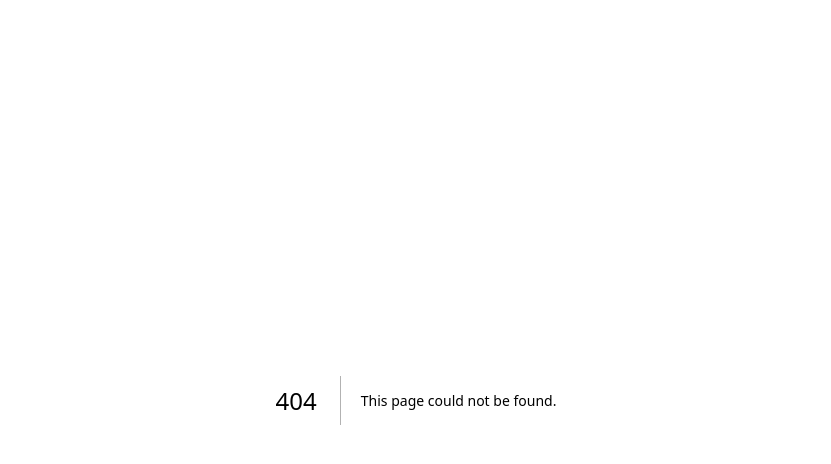
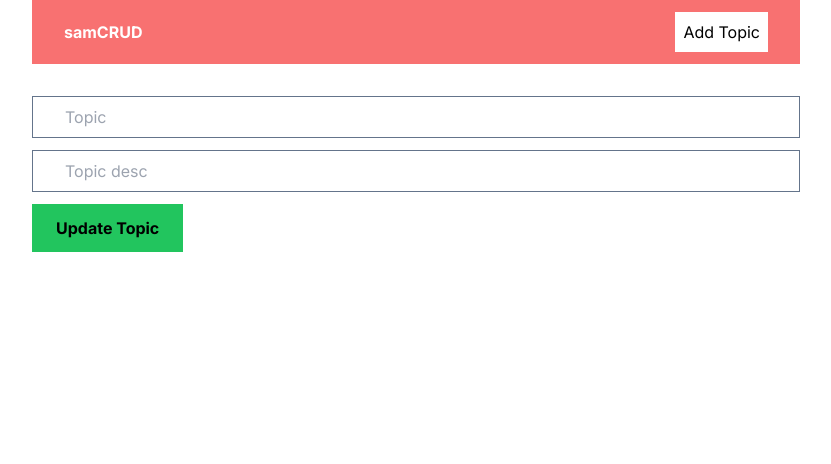
Before and after one commit to simrin3308/mongoDb, a Next.js app: page /editTopic/123 in a window 1280 px wide. Before the commit this address had no page. Shown: the top 464 px of the page, without its empty margins (224-1055 px from the left). Built offline with nearby package versions, Linux system fonts and the light colour scheme.

Commit message:
ui complete

```diff
--- /dev/null
+++ b/app/addTopic/page.jsx
@@ -0,0 +1,21 @@
+import React from "react";
+
+const page = () => {
+  return (
+    <form className="flex flex-col gap-3">
+      <input
+        type="text"
+        placeholder="Topic"
+        className="border border-slate-500 px-8 py-2"
+      />
+      <input
+        type="text"
+        placeholder="Topic desc"
+        className="border border-slate-500 px-8 py-2"
+      />
+      <button className="bg-green-500 font-bold px-6 py-3 w-fit"> Add Topic</button>
+    </form>
+  );
+};
+
+export default page;
--- /dev/null
+++ b/app/editTopic/[id]/page.jsx
@@ -0,0 +1,8 @@
+import EditTopicForm from "@/components/EditTopicForm";
+import React from "react";
+
+const EditTopic = () => {
+  return <EditTopicForm />
+};
+
+export default EditTopic;
--- a/app/globals.css
+++ b/app/globals.css
@@ -1,27 +1,3 @@
 @tailwind base;
 @tailwind components;
 @tailwind utilities;
-
-:root {
-  --foreground-rgb: 0, 0, 0;
-  --background-start-rgb: 214, 219, 220;
-  --background-end-rgb: 255, 255, 255;
-}
-
-@media (prefers-color-scheme: dark) {
-  :root {
-    --foreground-rgb: 255, 255, 255;
-    --background-start-rgb: 0, 0, 0;
-    --background-end-rgb: 0, 0, 0;
-  }
-}
-
-body {
-  color: rgb(var(--foreground-rgb));
-  background: linear-gradient(
-      to bottom,
-      transparent,
-      rgb(var(--background-end-rgb))
-    )
-    rgb(var(--background-start-rgb));
-}
--- a/app/layout.js
+++ b/app/layout.js
@@ -1,3 +1,4 @@
+import Navbar from '@/components/Navbar'
 import './globals.css'
 import { Inter } from 'next/font/google'
 
@@ -11,7 +12,16 @@
 export default function RootLayout({ children }) {
   return (
     <html lang="en">
-      <body className={inter.className}>{children}</body>
+      <body className={inter.className}>
+        <div className='max-w-3xl mx-auto'>
+          <Navbar />
+          <div className='mt-8'>
+            {children}
+
+          </div>
+        </div>
+
+      </body>
     </html>
   )
 }
--- a/app/page.js
+++ /dev/null
@@ -1,113 +0,0 @@
-import Image from 'next/image'
-
-export default function Home() {
-  return (
-    <main className="flex min-h-screen flex-col items-center justify-between p-24">
-      <div className="z-10 w-full max-w-5xl items-center justify-between font-mono text-sm lg:flex">
-        <p className="fixed left-0 top-0 flex w-full justify-center border-b border-gray-300 bg-gradient-to-b from-zinc-200 pb-6 pt-8 backdrop-blur-2xl dark:border-neutral-800 dark:bg-zinc-800/30 dark:from-inherit lg:static lg:w-auto  lg:rounded-xl lg:border lg:bg-gray-200 lg:p-4 lg:dark:bg-zinc-800/30">
-          Get started by editing&nbsp;
-          <code className="font-mono font-bold">app/page.js</code>
-        </p>
-        <div className="fixed bottom-0 left-0 flex h-48 w-full items-end justify-center bg-gradient-to-t from-white via-white dark:from-black dark:via-black lg:static lg:h-auto lg:w-auto lg:bg-none">
-          <a
-            className="pointer-events-none flex place-items-center gap-2 p-8 lg:pointer-events-auto lg:p-0"
-            href="https://vercel.com?utm_source=create-next-app&utm_medium=appdir-template&utm_campaign=create-next-app"
-            target="_blank"
-            rel="noopener noreferrer"
-          >
-            By{' '}
-            <Image
-              src="/vercel.svg"
-              alt="Vercel Logo"
-              className="dark:invert"
-              width={100}
-              height={24}
-              priority
-            />
-          </a>
-        </div>
-      </div>
-
-      <div className="relative flex place-items-center before:absolute before:h-[300px] before:w-[480px] before:-translate-x-1/2 before:rounded-full before:bg-gradient-radial before:from-white before:to-transparent before:blur-2xl before:content-[''] after:absolute after:-z-20 after:h-[180px] after:w-[240px] after:translate-x-1/3 after:bg-gradient-conic after:from-sky-200 after:via-blue-200 after:blur-2xl after:content-[''] before:dark:bg-gradient-to-br before:dark:from-transparent before:dark:to-blue-700 before:dark:opacity-10 after:dark:from-sky-900 after:dark:via-[#0141ff] after:dark:opacity-40 before:lg:h-[360px]">
-        <Image
-          className="relative dark:drop-shadow-[0_0_0.3rem_#ffffff70] dark:invert"
-          src="/next.svg"
-          alt="Next.js Logo"
-          width={180}
-          height={37}
-          priority
-        />
-      </div>
-
-      <div className="mb-32 grid text-center lg:mb-0 lg:grid-cols-4 lg:text-left">
-        <a
-          href="https://nextjs.org/docs?utm_source=create-next-app&utm_medium=appdir-template&utm_campaign=create-next-app"
-          className="group rounded-lg border border-transparent px-5 py-4 transition-colors hover:border-gray-300 hover:bg-gray-100 hover:dark:border-neutral-700 hover:dark:bg-neutral-800/30"
-          target="_blank"
-          rel="noopener noreferrer"
-        >
-          <h2 className={`mb-3 text-2xl font-semibold`}>
-            Docs{' '}
-            <span className="inline-block transition-transform group-hover:translate-x-1 motion-reduce:transform-none">
-              -&gt;
-            </span>
-          </h2>
-          <p className={`m-0 max-w-[30ch] text-sm opacity-50`}>
-            Find in-depth information about Next.js features and API.
-          </p>
-        </a>
-
-        <a
-          href="https://nextjs.org/learn?utm_source=create-next-app&utm_medium=appdir-template-tw&utm_campaign=create-next-app"
-          className="group rounded-lg border border-transparent px-5 py-4 transition-colors hover:border-gray-300 hover:bg-gray-100 hover:dark:border-neutral-700 hover:dark:bg-neutral-800 hover:dark:bg-opacity-30"
-          target="_blank"
-          rel="noopener noreferrer"
-        >
-          <h2 className={`mb-3 text-2xl font-semibold`}>
-            Learn{' '}
-            <span className="inline-block transition-transform group-hover:translate-x-1 motion-reduce:transform-none">
-              -&gt;
-            </span>
-          </h2>
-          <p className={`m-0 max-w-[30ch] text-sm opacity-50`}>
-            Learn about Next.js in an interactive course with&nbsp;quizzes!
-          </p>
-        </a>
-
-        <a
-          href="https://vercel.com/templates?framework=next.js&utm_source=create-next-app&utm_medium=appdir-template&utm_campaign=create-next-app"
-          className="group rounded-lg border border-transparent px-5 py-4 transition-colors hover:border-gray-300 hover:bg-gray-100 hover:dark:border-neutral-700 hover:dark:bg-neutral-800/30"
-          target="_blank"
-          rel="noopener noreferrer"
-        >
-          <h2 className={`mb-3 text-2xl font-semibold`}>
-            Templates{' '}
-            <span className="inline-block transition-transform group-hover:translate-x-1 motion-reduce:transform-none">
-              -&gt;
-            </span>
-          </h2>
-          <p className={`m-0 max-w-[30ch] text-sm opacity-50`}>
-            Explore the Next.js 13 playground.
-          </p>
-        </a>
-
-        <a
-          href="https://vercel.com/new?utm_source=create-next-app&utm_medium=appdir-template&utm_campaign=create-next-app"
-          className="group rounded-lg border border-transparent px-5 py-4 transition-colors hover:border-gray-300 hover:bg-gray-100 hover:dark:border-neutral-700 hover:dark:bg-neutral-800/30"
-          target="_blank"
-          rel="noopener noreferrer"
-        >
-          <h2 className={`mb-3 text-2xl font-semibold`}>
-            Deploy{' '}
-            <span className="inline-block transition-transform group-hover:translate-x-1 motion-reduce:transform-none">
-              -&gt;
-            </span>
-          </h2>
-          <p className={`m-0 max-w-[30ch] text-sm opacity-50`}>
-            Instantly deploy your Next.js site to a shareable URL with Vercel.
-          </p>
-        </a>
-      </div>
-    </main>
-  )
-}
--- /dev/null
+++ b/app/page.jsx
@@ -0,0 +1,9 @@
+import TopicsList from '@/components/TopicsList'
+
+export default function Home() {
+  return (
+    <div>
+      <TopicsList />
+    </div>
+  )
+}
--- /dev/null
+++ b/components/EditTopicForm.jsx
@@ -0,0 +1,24 @@
+import React from "react";
+
+const EditTopicForm = () => {
+  return (
+    <form className="flex flex-col gap-3">
+      <input
+        type="text"
+        placeholder="Topic"
+        className="border border-slate-500 px-8 py-2"
+      />
+      <input
+        type="text"
+        placeholder="Topic desc"
+        className="border border-slate-500 px-8 py-2"
+      />
+      <button className="bg-green-500 font-bold px-6 py-3 w-fit">
+        {" "}
+        Update Topic
+      </button>
+    </form>
+  );
+};
+
+export default EditTopicForm;
--- /dev/null
+++ b/components/Navbar.jsx
@@ -0,0 +1,17 @@
+import Link from "next/link";
+import React from "react";
+
+const Navbar = () => {
+    return (
+        <nav className="flex justify-between items-center bg-red-400 px-8 py-3">
+            <Link className="text-white font-bold" href="/">
+                samCRUD
+            </Link>
+            <Link className="bg-white p-2" href="/addTopic">
+                Add Topic
+            </Link>
+        </nav>
+    )
+};
+
+export default Navbar;
--- /dev/null
+++ b/components/RemoveBtn.jsx
@@ -0,0 +1,7 @@
+import React from "react";
+
+const RemoveBtn = () => {
+  return <button className="bg-red-500 px-3 py-1 rounded-2xl">Remove</button>;
+};
+
+export default RemoveBtn;
--- /dev/null
+++ b/components/TopicsList.jsx
@@ -0,0 +1,26 @@
+import React from "react";
+import RemoveBtn from "./RemoveBtn";
+import Link from "next/link";
+import { HiPencilArt } from "react-icons/hi";
+
+const TopicsList = () => {
+  return (
+    <>
+      <div className="p-4 border-slate-300 my-3 flex justify-between gap-5 items-start">
+        <div>
+          <h2 className="font-bold text-2xl ">Topic TItle</h2>
+          <div>Topic description</div>
+        </div>
+
+        <div className="flex gap-2">
+          <RemoveBtn />
+          <Link href={`/editTopic/123`}>
+            <button className="bg-red-500 px-3 py-1 rounded-2xl">Edit</button>
+          </Link>
+        </div>
+      </div>
+    </>
+  );
+};
+
+export default TopicsList;
```
